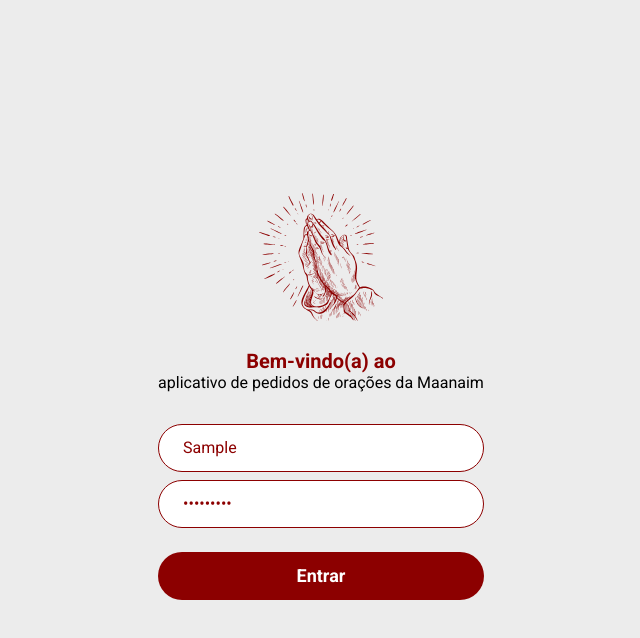
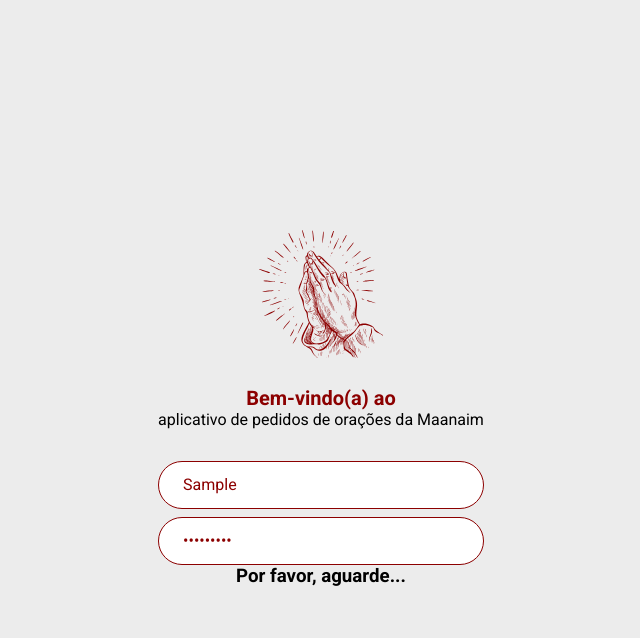
Before and after one commit to EriJohnson/P4Y-Front-End-ReactJS, a React (Create React App) app: page / in a window 1280 px wide. Both pictures are taken after typing "Sample", "Sample123" into the empty fields and a click on the button "Entrar". Shown: the top 638 px of the page, without its empty margins (319-959 px from the left). Built offline with nearby package versions, Linux system fonts and the light colour scheme; no server answers.

Commit message:
Implementar carregamento ao fazer login

```diff
--- a/src/pages/Logon/index.js
+++ b/src/pages/Logon/index.js
@@ -11,16 +11,18 @@
 export default function Logon() {
   const [name, setName] = useState('')
   const [password, setPassword] = useState('')
+  const [isLoading, setIsloading] = useState(false)
   const history = useHistory()
 
   async function handleLogin(e) {
     e.preventDefault()
 
     try {
+      setIsloading(true)
       const response = await api.post('users/login', { name, password })
-      localStorage.setItem('name', response.data.user.name)
       localStorage.setItem('sessionToken', response.data.token)
       history.push('/pedidos')
+      setIsloading(false)
     } catch (err) {
       alert('Falha no login, por favor tente novamente')
     }
@@ -40,7 +42,6 @@
               aplicativo de pedidos de orações da Maanaim
             </p>
           </div>
-
           <input
             placeholder='Usuário'
             value={name}
@@ -52,9 +53,14 @@
             value={password}
             onChange={e => setPassword(e.target.value)}
           />
-          <button className='button' type='submit'>
-            Entrar
-          </button>
+
+          {isLoading ? (
+            <h3>Por favor, aguarde...</h3>
+          ) : (
+            <button className='button' type='submit'>
+              Entrar
+            </button>
+          )}
         </form>
       </section>
 
```
